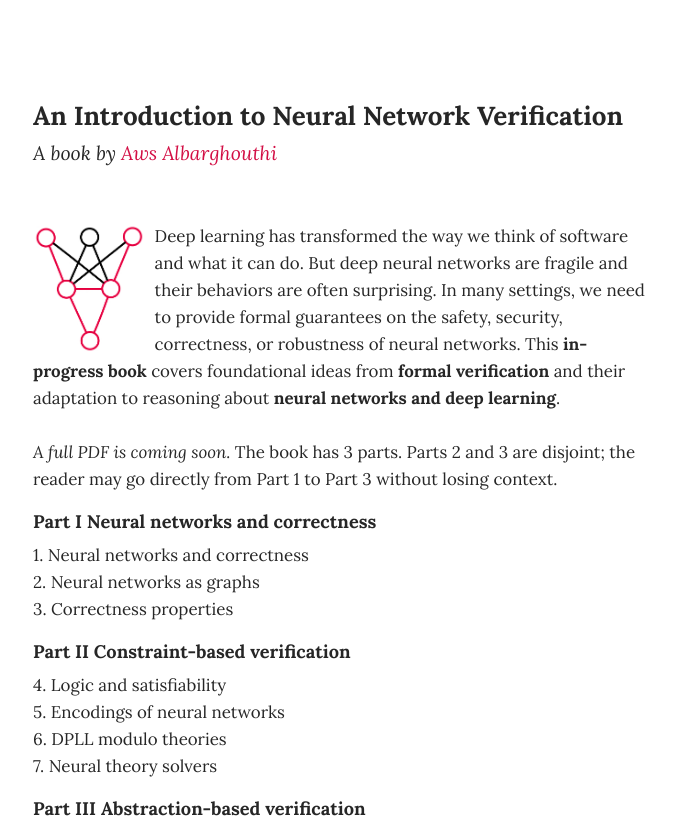
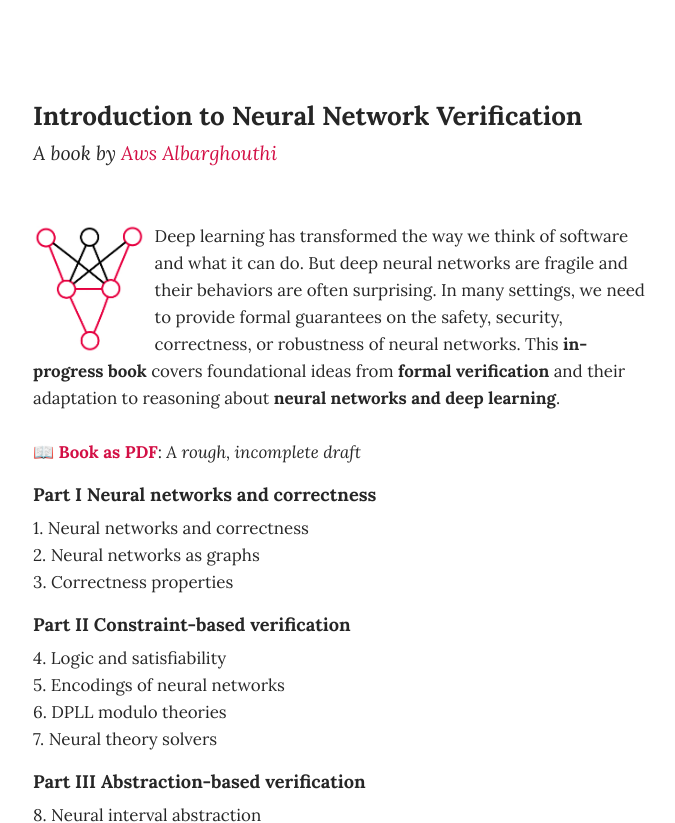
Before and after one commit to verifieddeeplearning/verifieddeeplearning.github.io, a plain HTML site: page index.html in a window 1280 px wide. Shown: the top 823 px of the page, without its empty margins (297-972 px from the left). Drawn offline with nearby package versions, Linux system fonts and the light colour scheme.

Commit message:
first full draft

```diff
--- a/index.html
+++ b/index.html
@@ -54,7 +54,7 @@ height="0" width="0" style="display:none;visibility:hidden"></iframe></noscript>
 
   <div class="container-fluid">
 
-    <h1>An Introduction to Neural Network Verification</h1>
+    <h1>Introduction to Neural Network Verification</h1>
     <h1 class="author">A book by <a href="http://www.cs.wisc.edu/~aws">Aws Albarghouthi</a> </h1>
 
 <img src="logo.jpg" align="left" style="margin-right:10px; width:18%" onclick=diffImage(this)>
@@ -65,8 +65,8 @@ height="0" width="0" style="display:none;visibility:hidden"></iframe></noscript>
     This <b>in-progress book</b> covers foundational ideas from <b>formal verification</b> and their adaptation to reasoning about <b>neural networks and deep learning</b>.
     <br><br>
 
-    <i>A full PDF is coming soon.</i>
-    The book has 3 parts. Parts 2 and 3 are disjoint; the reader may go directly from Part 1 to Part 3 without losing context.
+    <b><a href="./nnv_book.pdf">📖 Book as PDF</a></b>: <i>A rough, incomplete draft</i>
+
 
 
     <br>
```
Also changed, not shown: 1 other file.
